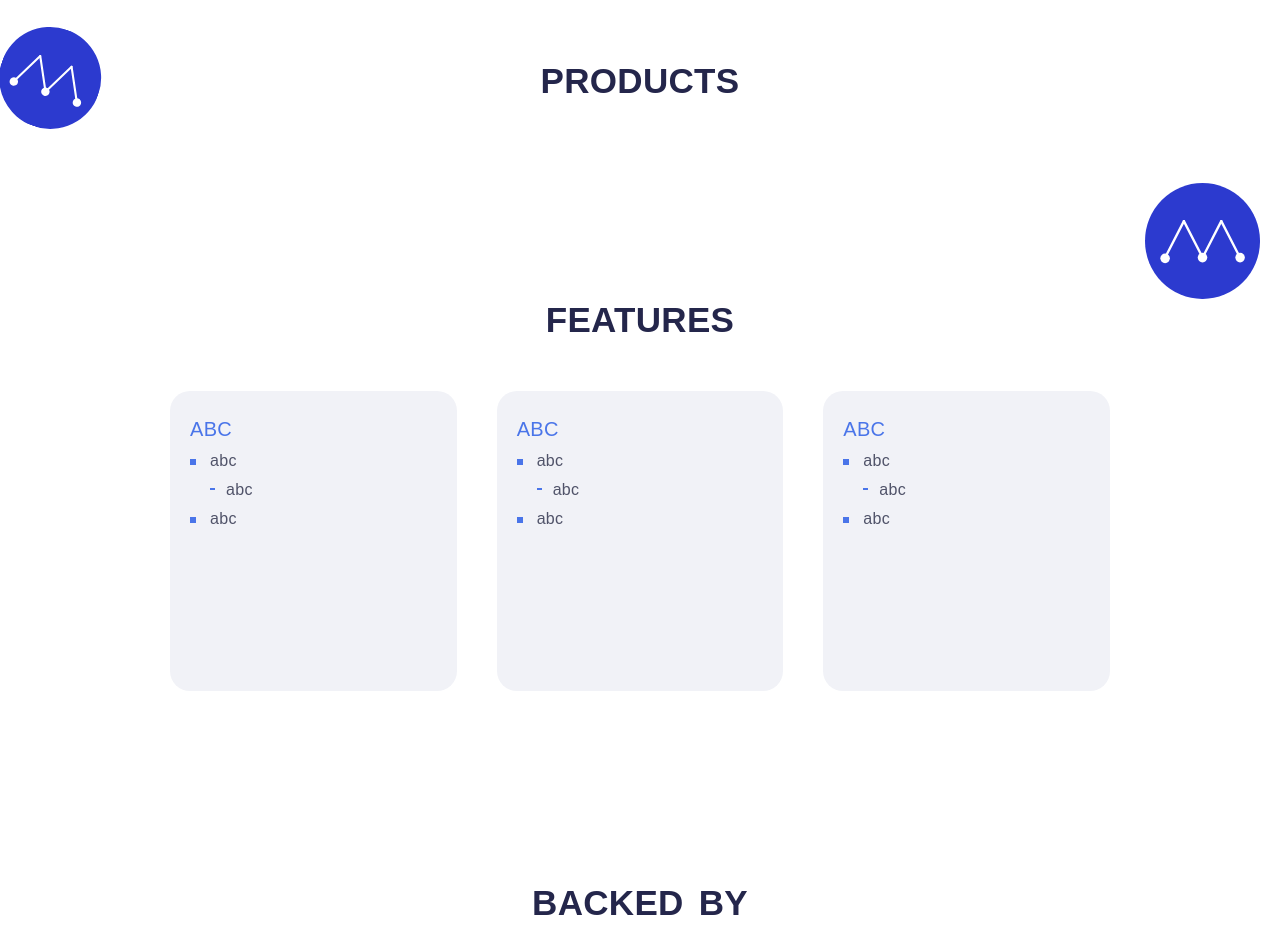
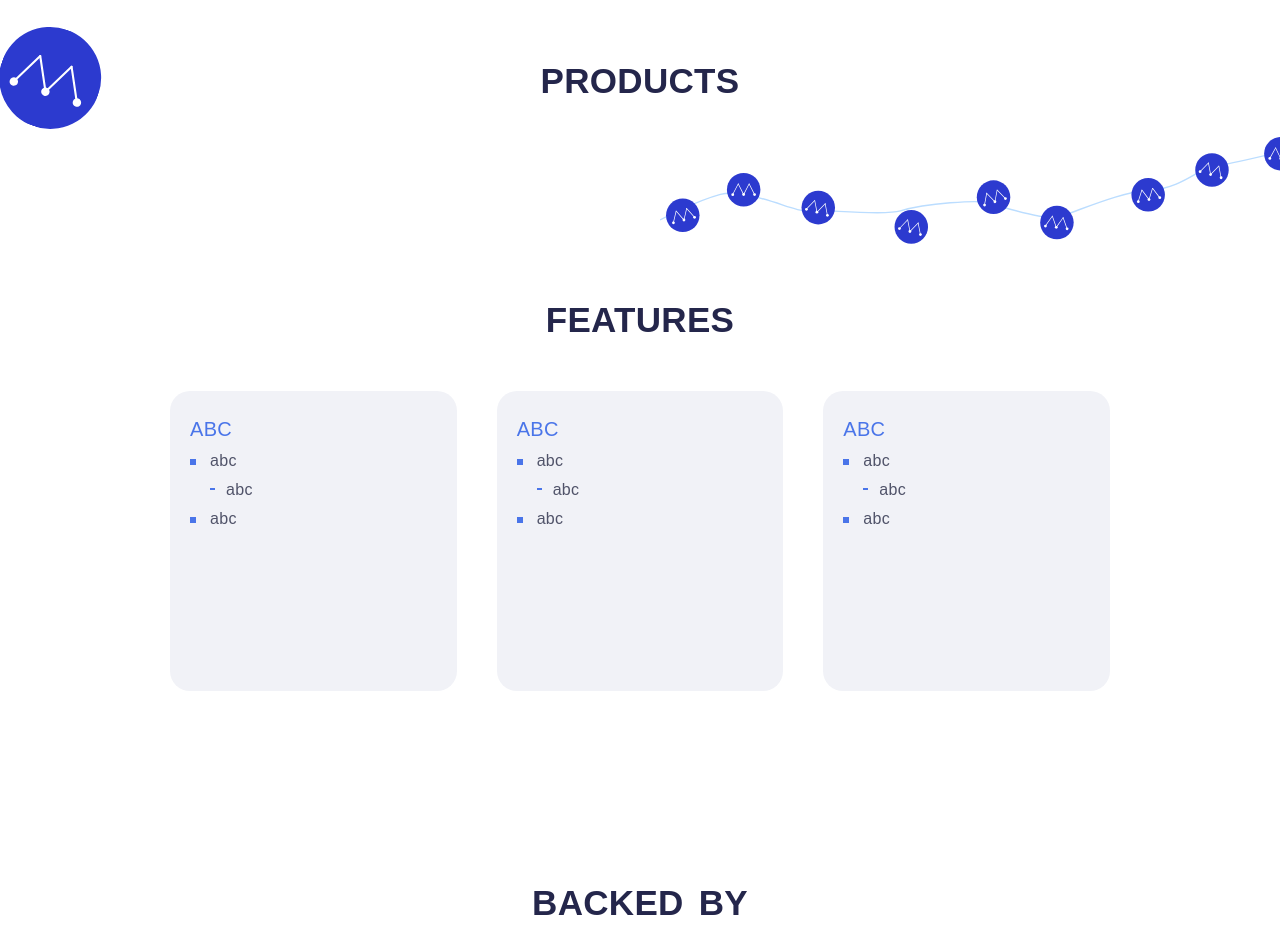
Before and after one commit to khoathy/massbit, a website: page index.html in a window 1280 px wide. Shown: the part 1160-2097 px from the top of the page. Drawn offline with nearby package versions, Linux system fonts and the light colour scheme; a web font is replaced by a local one.

Commit message:
style: add divider

```diff
--- a/index.html
+++ b/index.html
@@ -58,7 +58,7 @@
                     </p>
                 </div>
                 <div class="decor-right">
-                    <img src="img/decor.svg" alt="">
+                    <img src="img/decor2.svg" alt="">
                 </div>
             </section>
 
--- a/sass/pages/_home.scss
+++ b/sass/pages/_home.scss
@@ -57,11 +57,12 @@
 }
 
 .decor-right {
-    width: 9vw;
+    width: 50vw;
     position: absolute;
-    bottom: -10rem;
-    right: 2rem;
+    bottom: -15rem;
+    right: -2rem;
     transform-origin: bottom right;
+    transition: all 0.5s ease-out;
     @include respond(tab-land){bottom: -15rem;}
 }
 
```
Also changed, not shown: css/style.css, img/decor2.svg (added).
